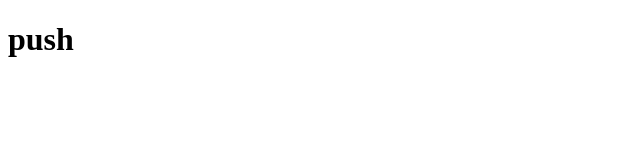
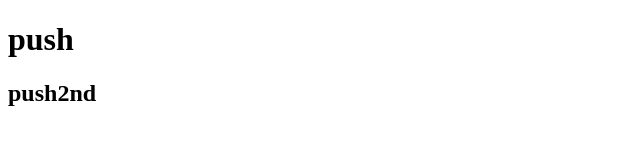
Before and after one commit to DayeQianxu/gittest, a plain HTML site: page INDEX.HTML in a window 1280 px wide. Shown: the whole page, without its empty margins (0-640 px from the left). Drawn offline with Linux system fonts and the light colour scheme.

Commit message:
added push2nd

```diff
--- a/INDEX.HTML
+++ b/INDEX.HTML
@@ -7,5 +7,6 @@
 </head>
 <body>
     <h1>push</h1>
+    <h2>push2nd</h2>
 </body>
 </html>
```
